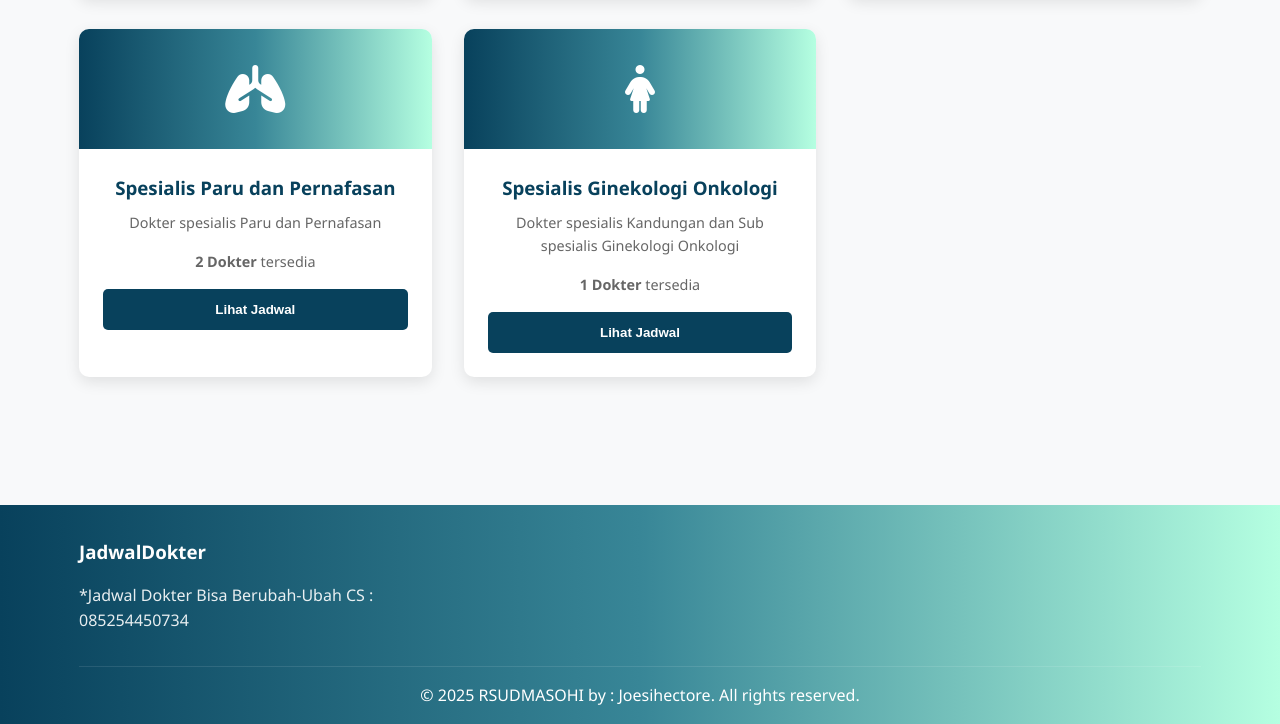
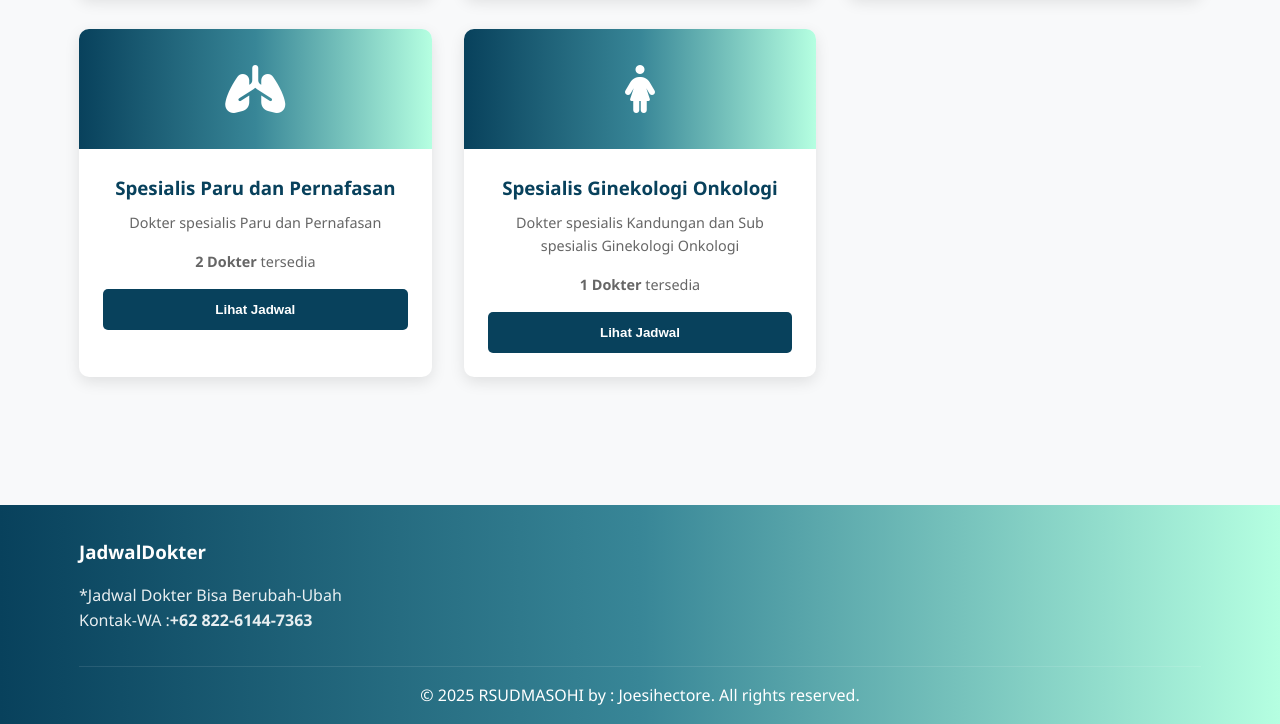
Before and after one commit to amirullah28/jadwaldokter, a plain HTML site: page index.html in a window 1280 px wide. Shown: the part 1894-2618 px from the top of the page. Drawn offline with Linux system fonts and the light colour scheme.

Commit message:
Update footer contact information for doctors

```diff
--- a/index.html
+++ b/index.html
@@ -48,7 +48,7 @@
             <div class="footer-content">
                 <div class="footer-section">
                     <h3>JadwalDokter</h3>
-                    <p>*Jadwal Dokter Bisa Berubah-Ubah CS : 085254450734</p>
+                    <p>*Jadwal Dokter Bisa Berubah-Ubah  Kontak-WA :<b>+62 822-6144-7363</b></p>
                 </div>
 
             </div>
```
